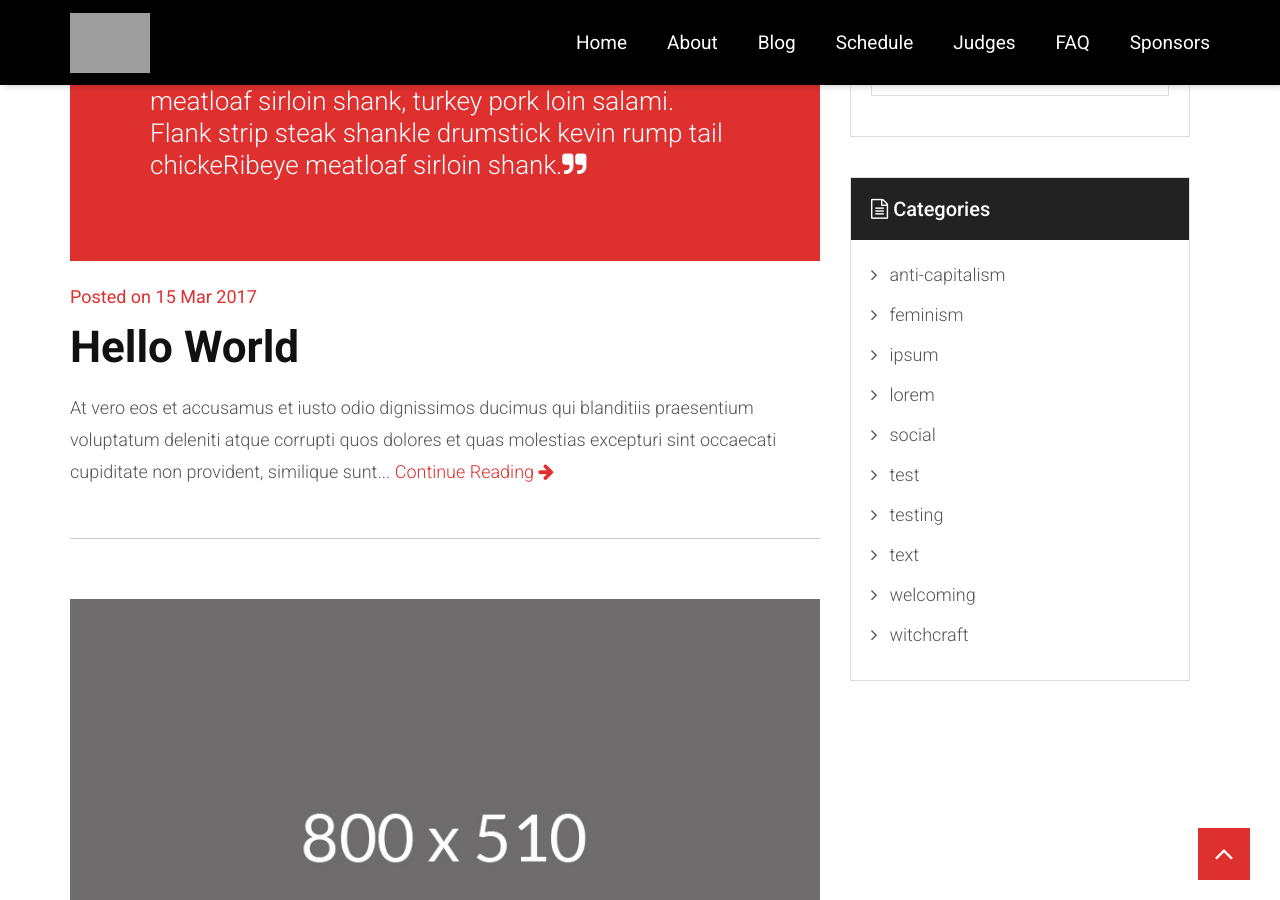
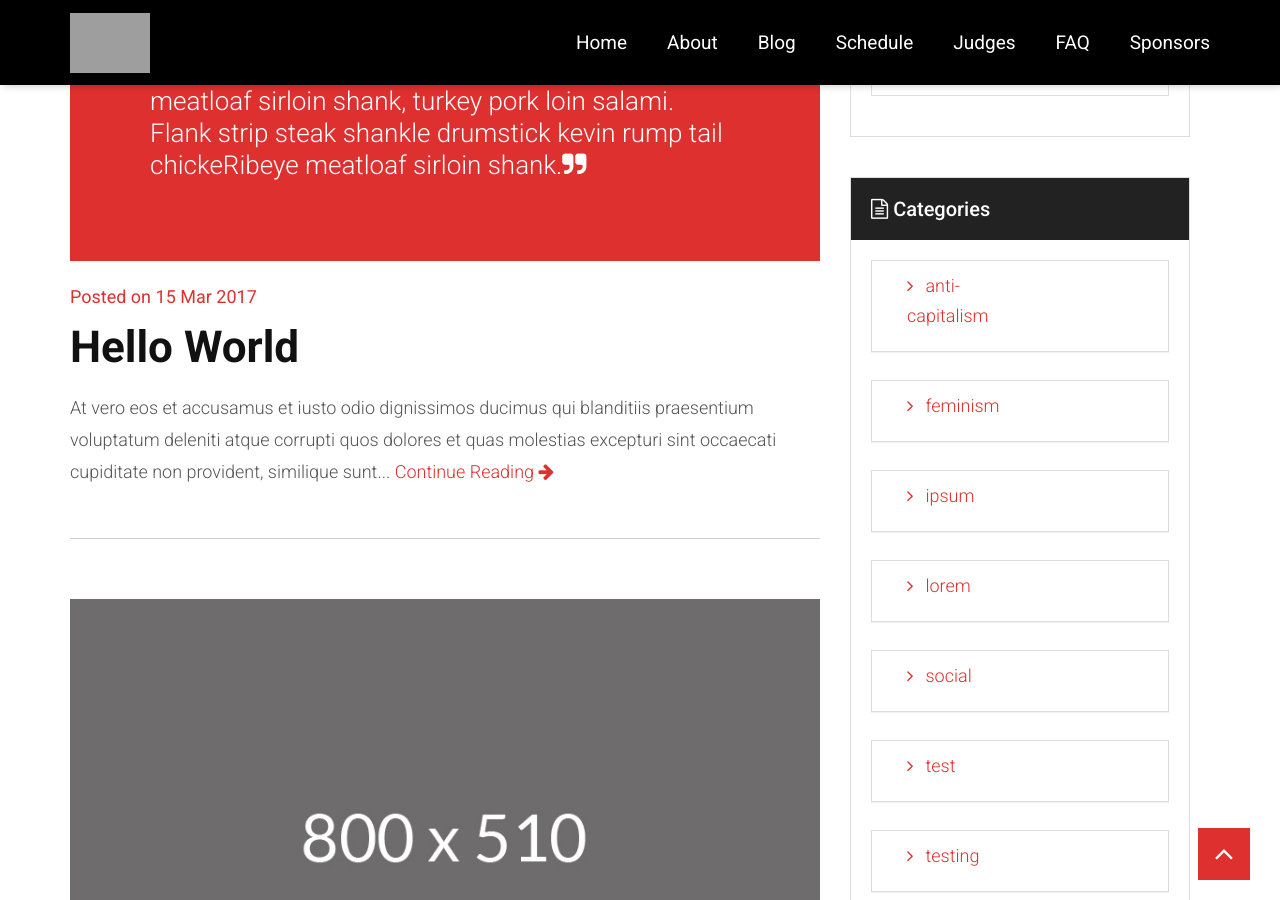
Before and after one commit to amrsekilly/new.hackforsavannah.org, a Jekyll site: the page built from blog.html, in a window 1280 px wide and 900 px high, scrolled down 457 px. Built offline with Jekyll 4.4.1, drawn with Linux system fonts in a browser that asks for light colours; the list of posts is cut into pages by our own code; comment, search, counter and statistics services are not loaded; grey boxes are pictures that could not be loaded.

Commit message:
added categories to the blog

```diff
--- a/_includes/blog-archive.html
+++ b/_includes/blog-archive.html
@@ -146,7 +146,31 @@
               <ul class="list-style-none">
                 {% for item in (0..site.tags.size) %}{% unless forloop.last %}
                   {% capture this_word %}{{ tag_words[item] }}{% endcapture %}
-                  <li id="{{ this_word | cgi_escape }}"><i class="fa fa-angle-right" aria-hidden="true"></i>{{ this_word }}</li>
+
+
+                  <div class="panel-group" id="accordion">
+                    <div class="panel panel-default">
+                      <div class="panel-heading">
+                        <h4 class="panel-title">
+                          <a data-toggle="collapse" data-parent="#accordion" href="#collapse{{item}}"><li id="{{ this_word | cgi_escape }}"><i class="fa fa-angle-right" aria-hidden="true"></i>{{ this_word }}</li></a>
+                        </h4>
+                      </div>
+                      <div id="collapse{{item}}" class="panel-collapse collapse">
+                        <div class="panel-body">
+                          {% for post in site.tags[this_word] %}{% if post.title != null %}
+                            <div>
+                              <span style="float: left;">
+                                <a href="{{ post.url }}">{{ post.title }}</a>
+                              </span>
+                              <span style="float: right;">
+                                {{ post.date | date_to_string }}
+                              </span>
+                            </div>
+                            <div style="clear: both;"></div>
+                          {% endif %}{% endfor %}
+                        </div>
+                      </div>
+                    </div>
                 {% endunless %}{% endfor %}
 
 
```
